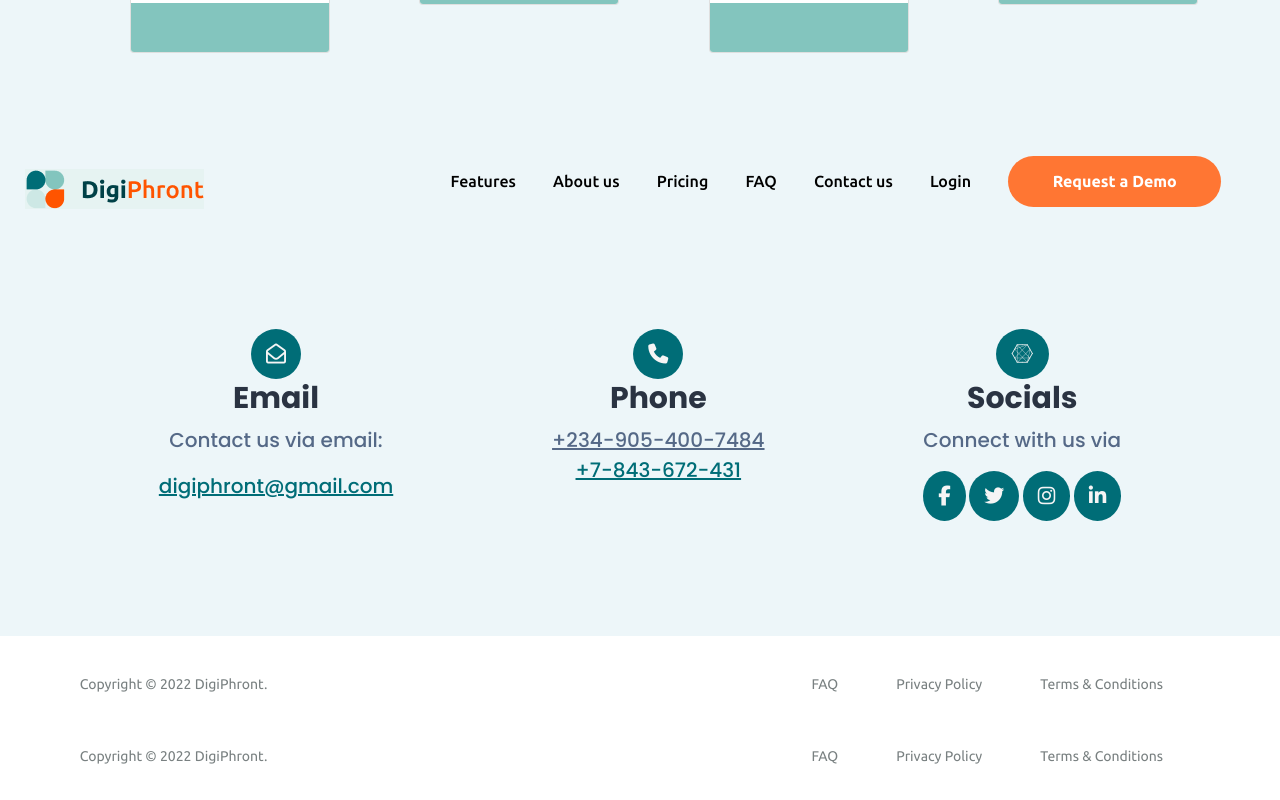
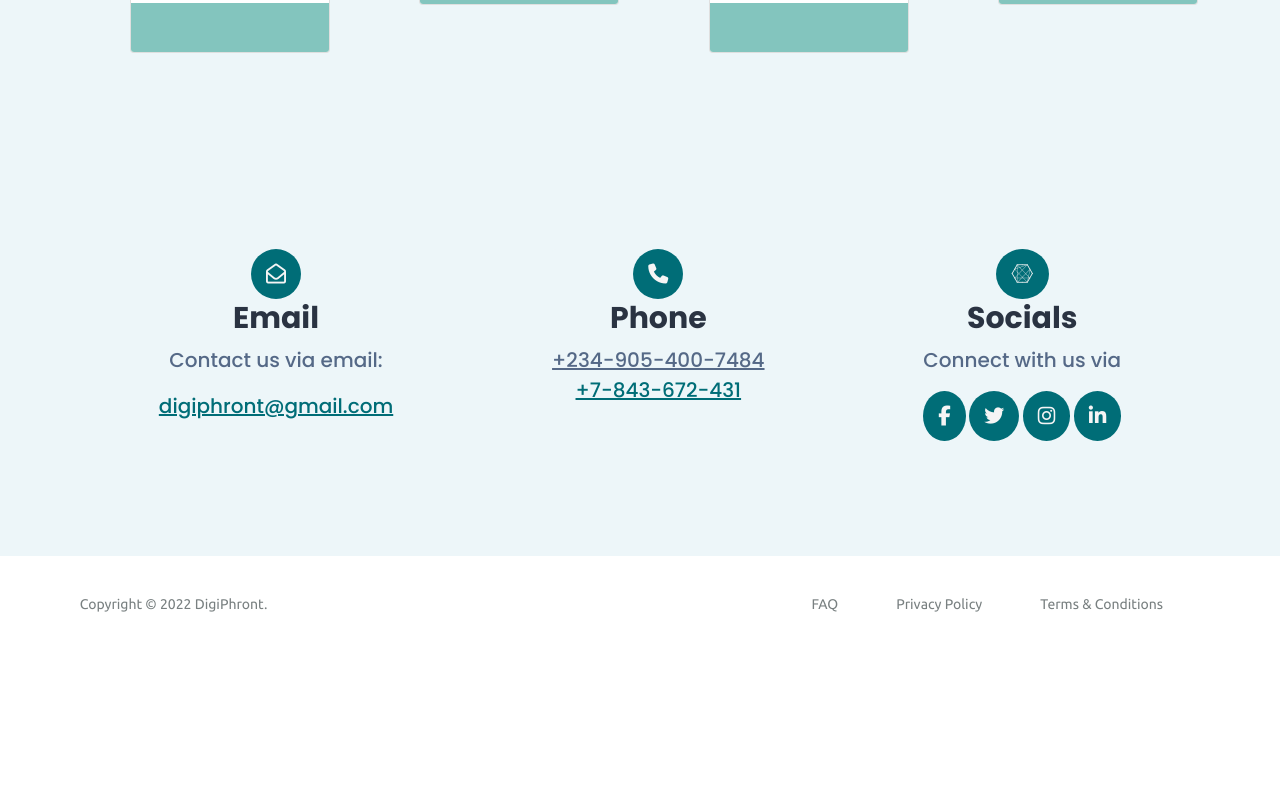
Before and after one commit to Acers-Org/digiphront-frontend, a React (Create React App) app: page /about in a window 1280 px wide. Shown: the part 1494-2294 px from the top of the page. After the commit the page ends 2142 px from the top, so only its background shows below. Built offline with nearby package versions, Linux system fonts and the light colour scheme.

Commit message:
fix about

```diff
--- a/src/pages/about/About.jsx
+++ b/src/pages/about/About.jsx
@@ -2,7 +2,8 @@
 import AboutImg from "../../assets/about-img.png";
 import Layout from "../../layout/Layout";
 import "./About.css";
-import Contact from "../../components/contact/Contact";
+import "../../components/contact/Contact.css";
+// import Contact from "../../components/contact/Contact";
 
 function About() {
   return (
@@ -52,7 +53,7 @@
               </div>
             </div>
             <div className="section2 mb-5">
-              <h2 className="second-header">How we Operate</h2>
+              <h2 className="second-header">How We Operate</h2>
               <div className="cards d-flex justify-content-between">
                 <div className="card m-5">
                   <i className="fa fa-globe" aria-hidden="true"></i>
@@ -89,7 +90,45 @@
           </div>
         </div>
       </section>
-      <Contact />
+      <div className="socials d-flex justify-content-evenly w-100">
+        <div className="card">
+          <i className="fa fa-envelope-open-o" aria-hidden="true"></i>
+          <h3 className="sm-name">Email</h3>
+          <p className="sm-text">Contact us via email:</p>
+          <a href="mailto:digiphront@gmail.com" className="sm-info">
+            digiphront@gmail.com
+          </a>
+        </div>
+        <div className="card">
+          <i className="fa fa-phone" aria-hidden="true"></i>
+          <h3 className="sm-name">Phone</h3>
+          <a href="tel:+234-905-400-7484" className="sm-text">
+            +234-905-400-7484
+          </a>
+          <a href="tel:+7-843-672-431" className="sm-info">
+            +7-843-672-431
+          </a>
+        </div>
+        <div className="card">
+          <i className="fa fa-connectdevelop" aria-hidden="true"></i>
+          <h3 className="sm-name">Socials</h3>
+          <p className="sm-text">Connect with us via</p>
+          <div className="sm-info d-flex justify-content-between">
+            <a href="www.google.com" className="sm-handle">
+              <i className="fa fa-facebook" aria-hidden="true"></i>
+            </a>
+            <a href="www.google.com" className="sm-handle">
+              <i className="fa fa-twitter" aria-hidden="true"></i>
+            </a>
+            <a href="www.google.com" className="sm-handle">
+              <i className="fa fa-instagram" aria-hidden="true"></i>
+            </a>
+            <a href="www.google.com" className="sm-handle">
+              <i className="fa fa-linkedin" aria-hidden="true"></i>
+            </a>
+          </div>
+        </div>
+      </div>
     </Layout>
   );
 }
```
